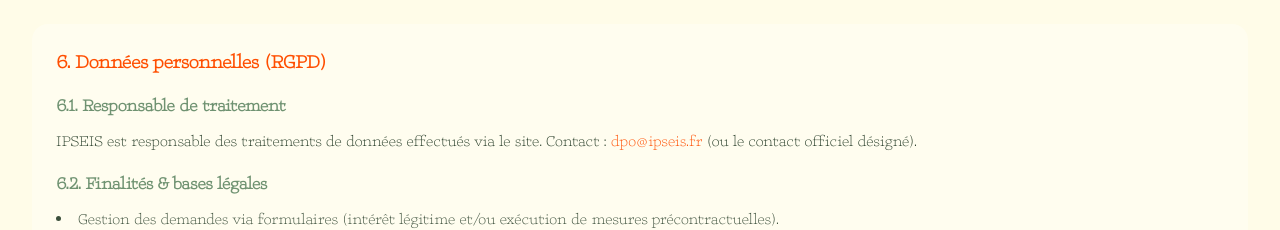
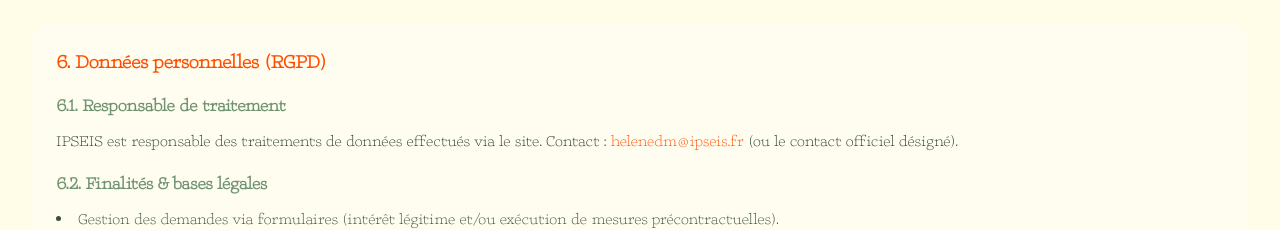
Before and after one commit to Jyok1m/ipseis, a Next.js app: page /mentions-legales in a window 1280 px wide. Shown: the part 1700-1930 px from the top of the page. Built offline with nearby package versions, Linux system fonts and the light colour scheme; no server answers.

Commit message:
fix: mettre à jour l'adresse e-mail du responsable de traitement dans les mentions légales

```diff
--- a/src/app/mentions-legales/page.tsx
+++ b/src/app/mentions-legales/page.tsx
@@ -182,8 +182,8 @@ export default function MentionsLegalesPage() {
 							<h3 className="text-lg font-semibold text-maitrise mb-2">6.1. Responsable de traitement</h3>
 							<p>
 								IPSEIS est responsable des traitements de données effectués via le site. Contact :{" "}
-								<a href="mailto:dpo@ipseis.fr" className="text-cohesion hover:underline hover:underline-offset-4">
-									dpo@ipseis.fr
+								<a href="mailto:helenedm@ipseis.fr" className="text-cohesion hover:underline hover:underline-offset-4">
+									helenedm@ipseis.fr
 								</a>{" "}
 								(ou le contact officiel désigné).
 							</p>
```
